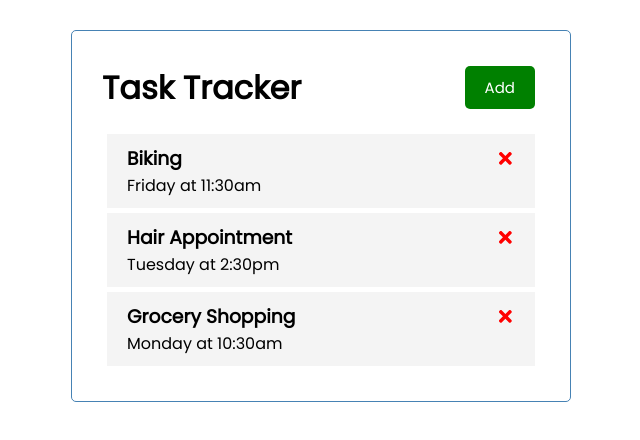
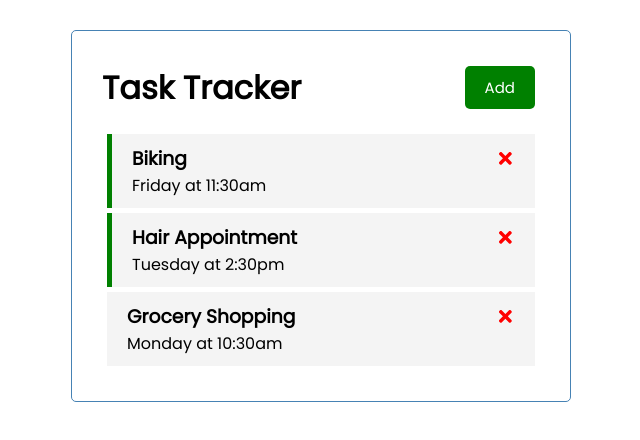
Before and after one commit to elissaeng/react-app, a React (Create React App) app: page / in a window 1280 px wide. Shown: the top 440 px of the page, without its empty margins (319-959 px from the left). Built offline with nearby package versions, Linux system fonts and the light colour scheme.

Commit message:
toggle reminder and conditional styling

```diff
--- a/src/App.js
+++ b/src/App.js
@@ -31,7 +31,12 @@
 
   // Toggle Reminder
   const toggleReminder = (id) => {
-    console.log(id);
+    setTasks(
+      tasks.map((task) =>
+        task.id === id ? { ...task, reminder:
+        !task.reminder } : task
+      )
+    )
   }
 
   return (
--- a/src/components/Task.js
+++ b/src/components/Task.js
@@ -2,8 +2,11 @@
 
 const Task = ({ task, onDelete, onToggle }) => {
   return (
-    <div className='task' onDoubleClick={() =>
-    onToggle(task.id)}>
+    <div
+      className={`task ${task.reminder ?
+      'reminder' : ''}`}
+      onDoubleClick={() => onToggle(task.id)}
+    >
       <h3>
         {task.text}{' '}
         <FaTimes
```
